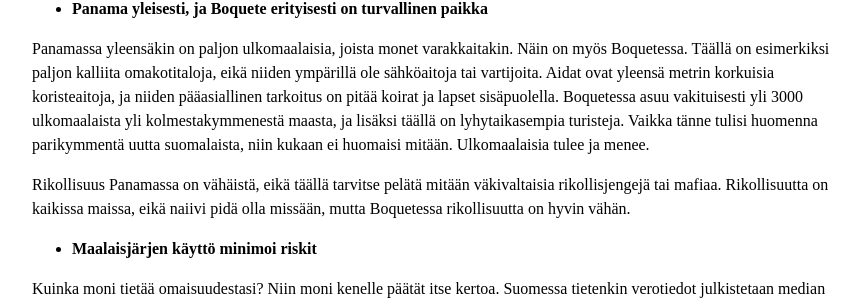
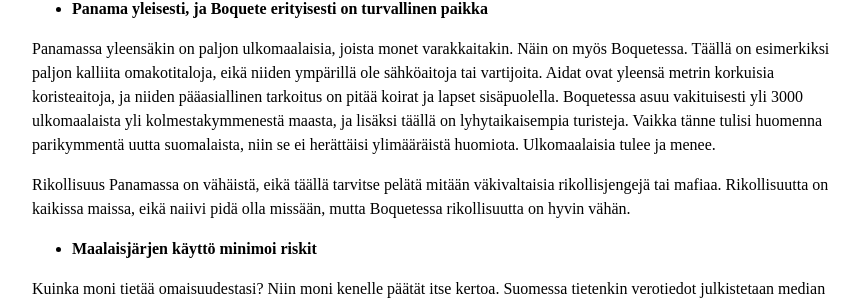
Before and after one commit to pitkonaarinparatiisi/pitkonaarinparatiisi.github.io, a Jekyll site: the page built from UseinKysytytKysymykset.md, in a window 1280 px wide and 900 px high, scrolled down 453 px. Shown: the part 220-524 px from the top of the window, without its empty margins (208-1070 px from the left). Built offline with Jekyll 4.4.1, drawn with Linux system fonts in a browser that asks for light colours; our own code applies the rules of GitHub Pages for plain Markdown files.

Commit message:
Update UseinKysytytKysymykset.md

```diff
--- a/UseinKysytytKysymykset.md
+++ b/UseinKysytytKysymykset.md
@@ -16,7 +16,7 @@ Tämä tuntuu olevan monen huolenaihe, mikä on sinänsä ymmärrettävää, vai
 
 - **Panama yleisesti, ja Boquete erityisesti on turvallinen paikka**
 
-Panamassa yleensäkin on paljon ulkomaalaisia, joista monet varakkaitakin. Näin on myös Boquetessa. Täällä on esimerkiksi paljon kalliita omakotitaloja, eikä niiden ympärillä ole sähköaitoja tai vartijoita. Aidat ovat yleensä metrin korkuisia koristeaitoja, ja niiden pääasiallinen tarkoitus on pitää koirat ja lapset sisäpuolella. Boquetessa asuu vakituisesti yli 3000 ulkomaalaista yli kolmestakymmenestä maasta, ja lisäksi täällä on lyhytaikasempia turisteja. Vaikka tänne tulisi huomenna parikymmentä uutta suomalaista, niin kukaan ei huomaisi mitään. Ulkomaalaisia tulee ja menee.
+Panamassa yleensäkin on paljon ulkomaalaisia, joista monet varakkaitakin. Näin on myös Boquetessa. Täällä on esimerkiksi paljon kalliita omakotitaloja, eikä niiden ympärillä ole sähköaitoja tai vartijoita. Aidat ovat yleensä metrin korkuisia koristeaitoja, ja niiden pääasiallinen tarkoitus on pitää koirat ja lapset sisäpuolella. Boquetessa asuu vakituisesti yli 3000 ulkomaalaista yli kolmestakymmenestä maasta, ja lisäksi täällä on lyhytaikaisempia turisteja. Vaikka tänne tulisi huomenna parikymmentä uutta suomalaista, niin se ei herättäisi ylimääräistä huomiota. Ulkomaalaisia tulee ja menee.
 
 Rikollisuus Panamassa on vähäistä, eikä täällä tarvitse pelätä mitään väkivaltaisia rikollisjengejä tai mafiaa. Rikollisuutta on kaikissa maissa, eikä naiivi pidä olla missään, mutta Boquetessa rikollisuutta on hyvin vähän.
 
```
